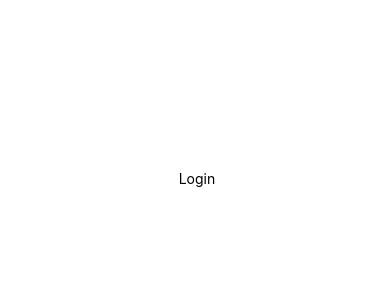
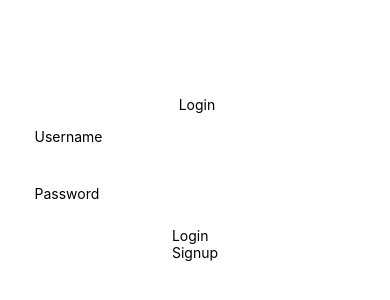
Before and after one commit to JoeyFox9/Repository, a React Native app: screen / in a window 390 px wide. Shown: the part 244-544 px from the top of the page. Built offline with nearby package versions, Linux system fonts and the light colour scheme.

Commit message:
Login Page

```diff
--- a/App.js
+++ b/App.js
@@ -1,15 +1,33 @@
 import { StatusBar } from 'expo-status-bar';
 import React from 'react';
-import { StyleSheet, Text, View  } from 'react-native';
+import { StyleSheet, Text, View, TextInput, TouchableOpacity } from 'react-native';
 
 export default function App() {
   return (
     <View style={styles.container}>
       <Text> Login</Text>
       <StatusBar style="auto" />
+
+      <TextInput
+      style={styles.input}
+      placeholder="Username"
+      />
+
+       <TextInput
+            style={styles.input}
+            placeholder="Password"
+            />
+
+        <View>
+            <TouchableOpacity>
+                <Text>Login</Text>
+            </TouchableOpacity>
+            <TouchableOpacity>
+                <Text>Signup</Text>
+            </TouchableOpacity>
+        </View>
+
     </View>
-
-
   );
 }
 
@@ -21,5 +39,11 @@ const styles = StyleSheet.create({
     justifyContent: 'center',
   },
 
+input: {
+    width: "90%",
+     backgroundColor: '#fff',
+     padding: 15,
+     marginBottom: 10
+}
 
 });
```
